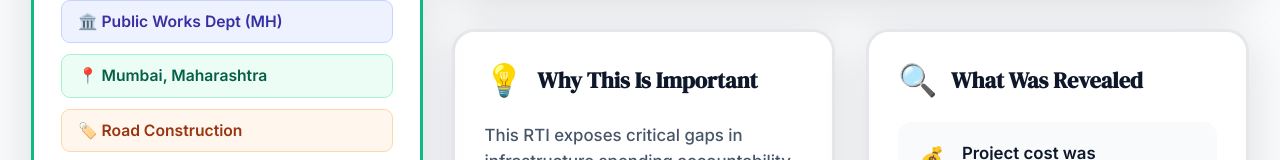
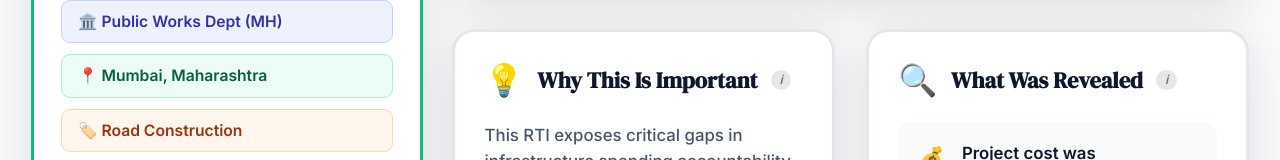
Before and after one commit to Yugantar-NGO/youRTI-UI, a Next.js app: page /rti/rti-001 in a window 1280 px wide. Shown: the part 541-701 px from the top of the page. Built offline with nearby package versions, Linux system fonts and the light colour scheme.

Commit message:
feat(key-info): add info icons to importance and revealed sections

```diff
--- a/src/components/features/rti-detail/molecules/KeyInfoCards.tsx
+++ b/src/components/features/rti-detail/molecules/KeyInfoCards.tsx
@@ -1,6 +1,7 @@
 'use client'
 
 import { BaseProps, RTIStatus } from '@/types'
+import { InfoIcon } from '../atoms'
 import styles from './KeyInfoCards.module.css'
 
 export interface ImportancePoint {
@@ -54,6 +55,7 @@ export function KeyInfoCards({
             <div className={styles.title}>
               {status === 'answered' ? 'Why This Is Important' : 'Why This Matters'}
             </div>
+            <InfoIcon tooltip="Understand the broader significance of this RTI request—why it matters for transparency, accountability, and public interest." />
           </div>
 
           {status === 'answered' && whyThisMattersIntro && (
@@ -78,6 +80,10 @@ export function KeyInfoCards({
         <div className={styles.header}>
           <div className={styles.icon}>{showRevealedSection ? '🔍' : '❓'}</div>
           <div className={styles.title}>{showRevealedSection ? 'What Was Revealed' : 'What Was Asked'}</div>
+          <InfoIcon tooltip={showRevealedSection
+            ? "Key findings and data disclosed through this RTI response—the facts and figures that came to light."
+            : "The specific questions submitted in this RTI application that the department is required to answer."}
+          />
         </div>
 
         {/* Show revealed findings for answered status */}
```
